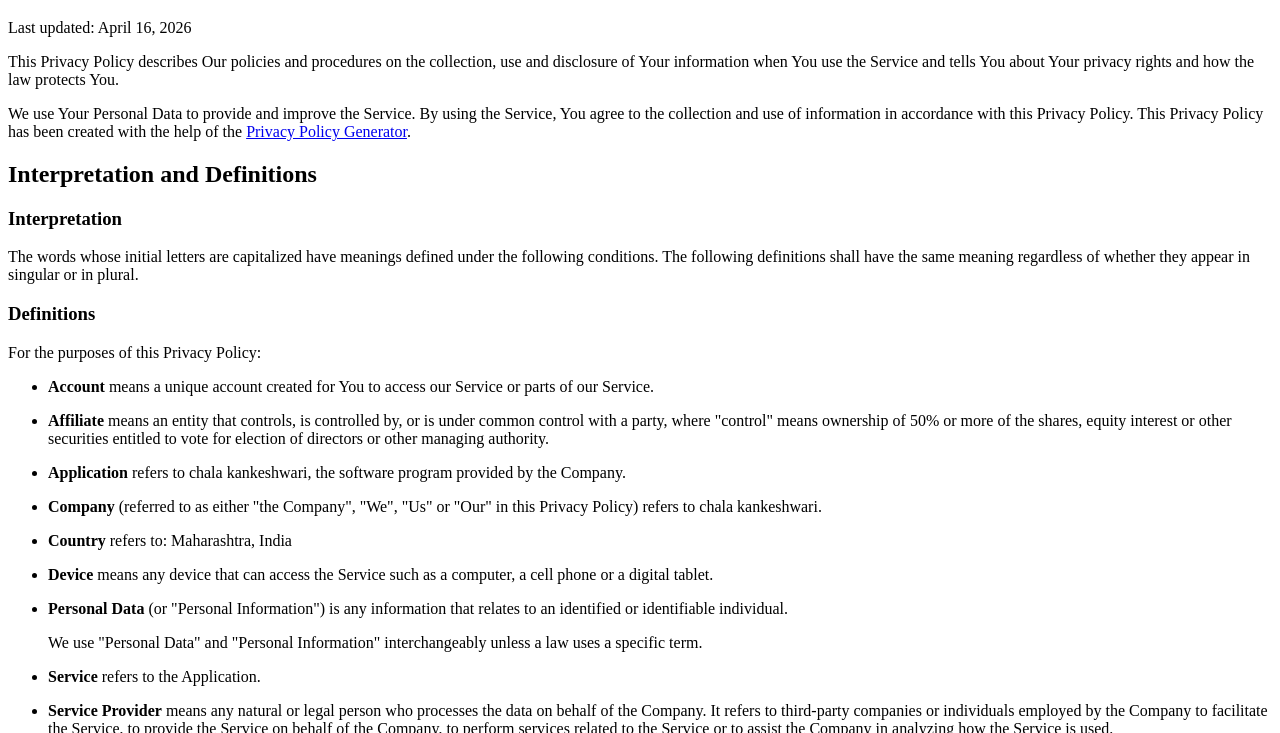
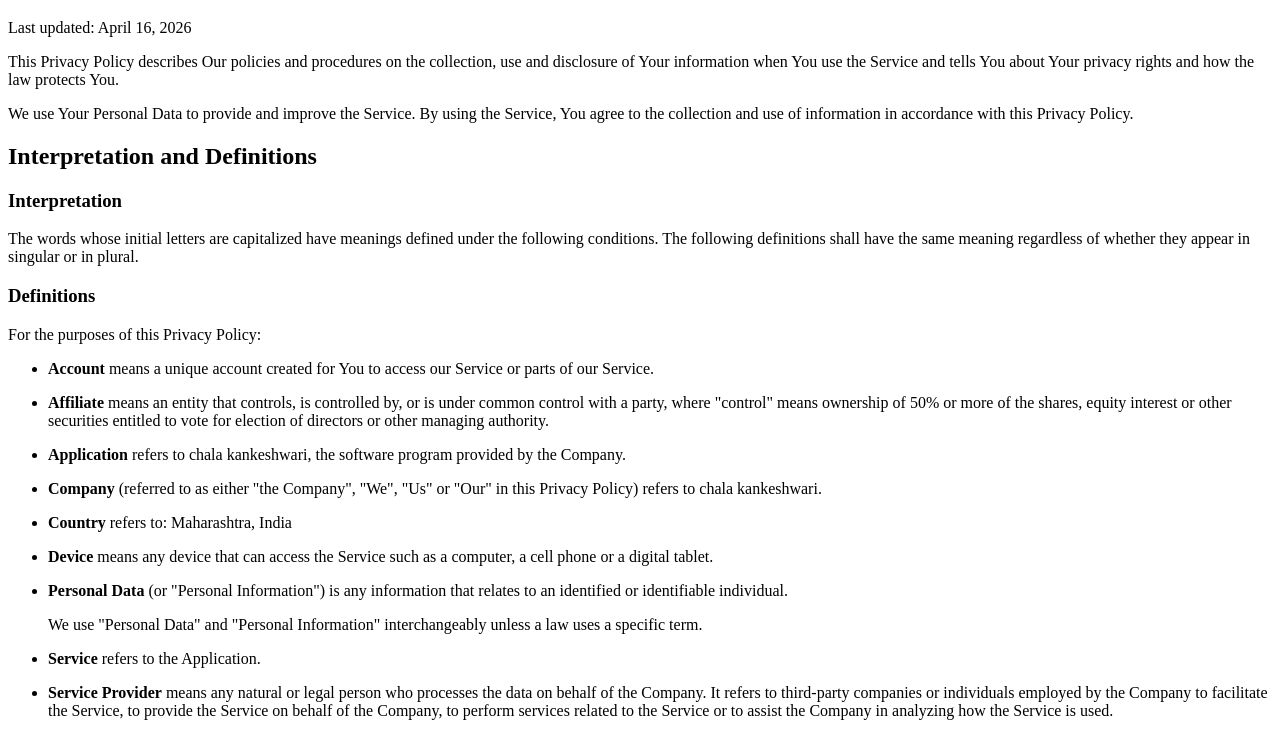
Before and after one commit to vsjai/privacy-policy, a plain HTML site: page index.html in a window 1280 px wide. Shown: the part 61-794 px from the top of the page. Drawn offline with Linux system fonts and the light colour scheme.

Commit message:
Update Privacy Policy text
Removed reference to the Privacy Policy Generator from the text.

```diff
--- a/index.html
+++ b/index.html
@@ -7,7 +7,7 @@
   <h1>Privacy Policy</h1>
 <p>Last updated: April 16, 2026</p>
 <p>This Privacy Policy describes Our policies and procedures on the collection, use and disclosure of Your information when You use the Service and tells You about Your privacy rights and how the law protects You.</p>
-<p>We use Your Personal Data to provide and improve the Service. By using the Service, You agree to the collection and use of information in accordance with this Privacy Policy. This Privacy Policy has been created with the help of the <a href="https://www.termsfeed.com/privacy-policy-generator/" target="_blank">Privacy Policy Generator</a>.</p>
+<p>We use Your Personal Data to provide and improve the Service. By using the Service, You agree to the collection and use of information in accordance with this Privacy Policy.</p>
 <h2>Interpretation and Definitions</h2>
 <h3>Interpretation</h3>
 <p>The words whose initial letters are capitalized have meanings defined under the following conditions. The following definitions shall have the same meaning regardless of whether they appear in singular or in plural.</p>
```
